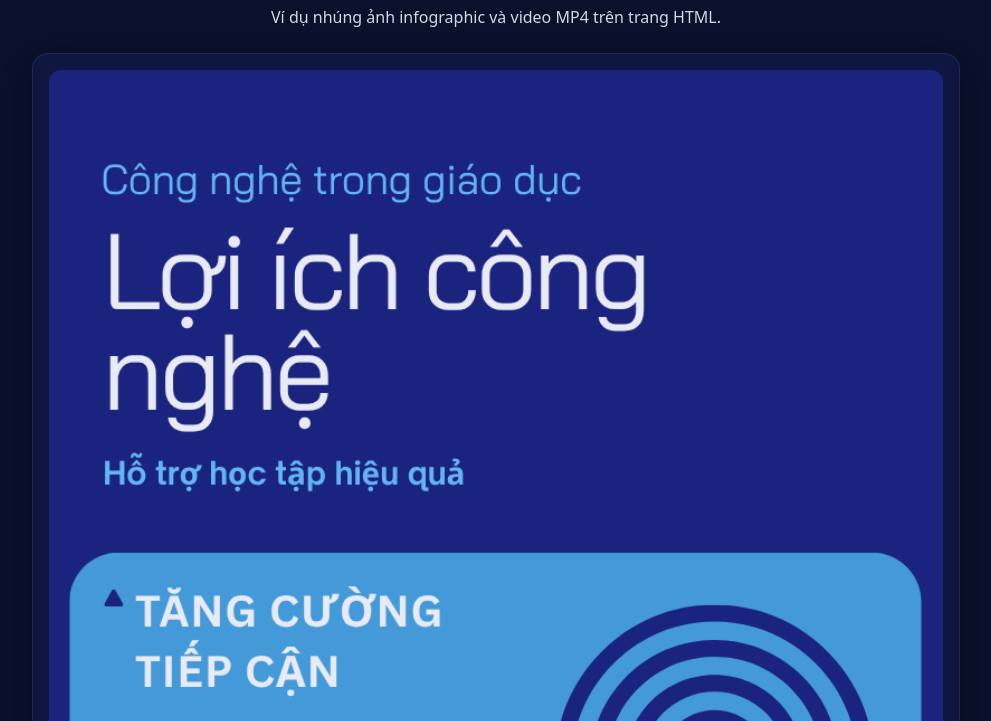
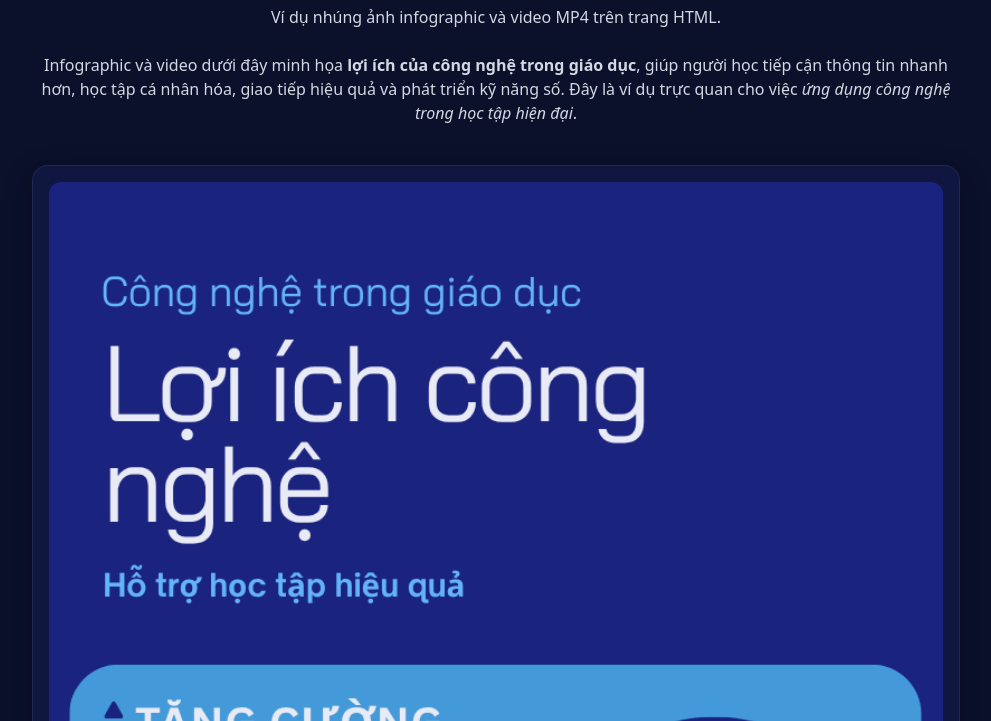
Before and after one commit to 1Tyson/TH5__Nhom3, a plain HTML site: page 3.1/index.html in a window 1280 px wide. Shown: the part 79-800 px from the top of the page, without its empty margins (144-1135 px from the left). Drawn offline with Linux system fonts and the light colour scheme.

Commit message:
Latest Update

```diff
--- a/3.1/index.html
+++ b/3.1/index.html
@@ -57,6 +57,16 @@
         font-size: .9rem;
         opacity: .8;
       }
+      section.description {
+        max-width: var(--maxw);
+        margin: 0 auto;
+        padding: 0 16px 24px;
+        text-align: center;
+      }
+      section.description p {
+        font-size: 1rem;
+        opacity: 0.9;
+      }
     </style>
   </head>
   <body>
@@ -64,6 +74,16 @@
       <h1>Infographic & Video</h1>
       <p>Ví dụ nhúng ảnh infographic và video MP4 trên trang HTML.</p>
     </header>
+
+    <!-- Mô tả ngắn được thêm vào đây -->
+    <section class="description">
+      <p>
+        Infographic và video dưới đây minh họa <strong>lợi ích của công nghệ trong giáo dục</strong>,
+        giúp người học tiếp cận thông tin nhanh hơn, học tập cá nhân hóa, giao tiếp hiệu quả
+        và phát triển kỹ năng số. Đây là ví dụ trực quan cho việc
+        <em>ứng dụng công nghệ trong học tập hiện đại</em>.
+      </p>
+    </section>
 
     <main>
       <figure aria-labelledby="cap-infographic">
```
Also changed, not shown: docs/index.html (+20 -0 lines), 1 other file.
